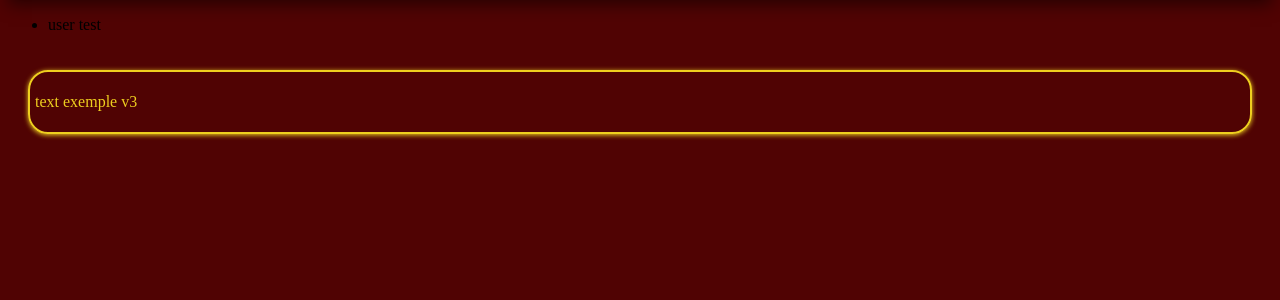
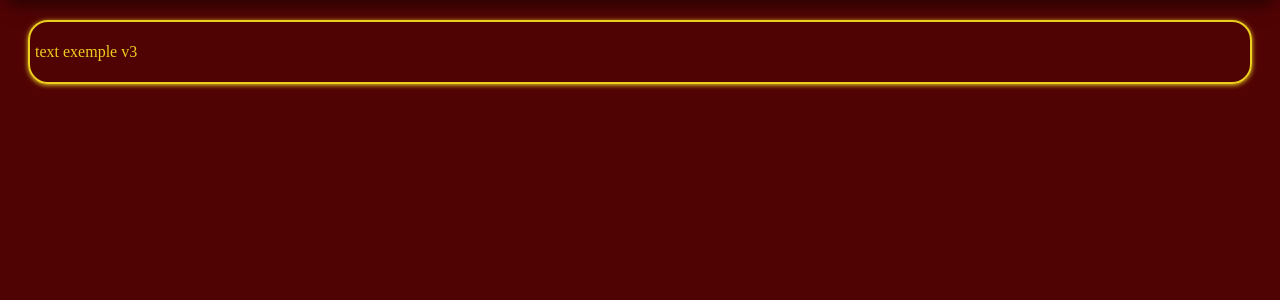
Before and after one commit to slacroix23/Projet_UE2_2, a Flask app: page / in a window 1280 px wide. Shown: the part 162-462 px from the top of the page. Run offline with Flask 3, Linux system fonts and the light colour scheme; data comes from the database, SQL or seed files in the repository.

Commit message:
pas de python dans index

```diff
--- a/templates/index.html
+++ b/templates/index.html
@@ -19,13 +19,6 @@
             <button id="login-toggle" onclick="toggleLoginForm()">Log in</button>
         </div>
     </header>
-
-    <ul>
-        <!--integration de python (temporaire)-->
-        {% for user in users %}
-        <li>{{ user["username"] }}</li>
-        {% endfor %}
-    </ul>
 
     <!-- Formulaire caché par défaut -->
 <div id="login-form" class="login-form" style="display: none;">
```
